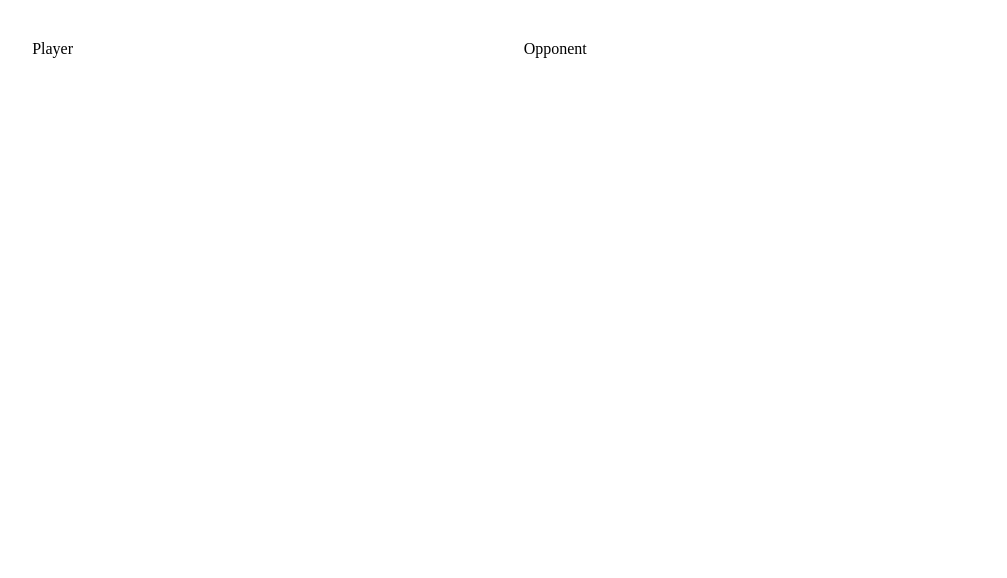
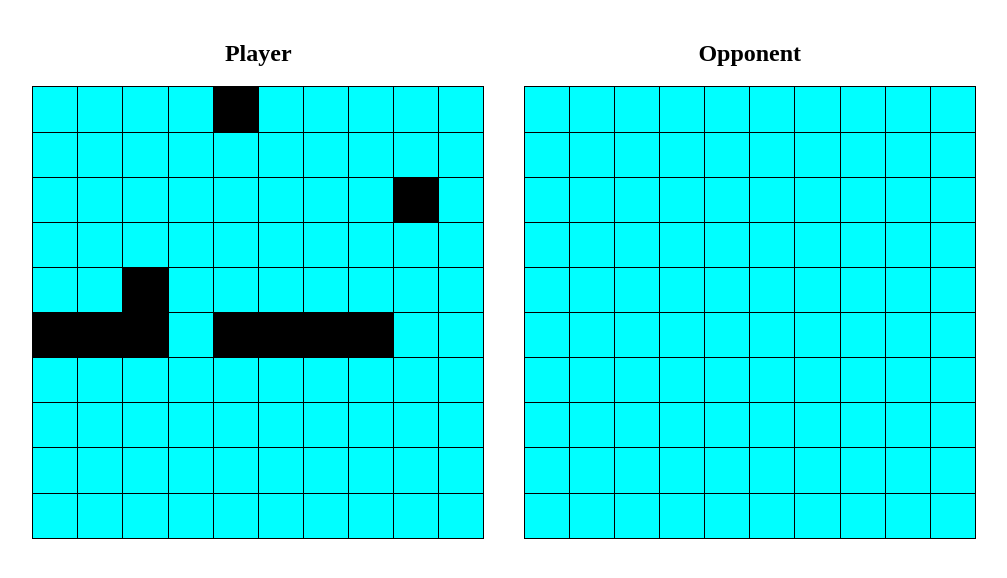
Before and after one commit to TrueGrom/angular-battleship, an Angular app: page / in a window 1280 px wide. Shown: the top 578 px of the page, without its empty margins (136-1143 px from the left). Built offline with nearby package versions, Linux system fonts and the light colour scheme.

Commit message:
Add battlefield improvements

```diff
--- a/src/app/app.component.html
+++ b/src/app/app.component.html
@@ -1,4 +1,7 @@
 <div class="container">
-  <app-game-over class="game-over-container" *ngIf="stopped$ | async"></app-game-over>
+  <app-game-over class="game-over-container" *ngIf="stopped$ | async; else battlefield"></app-game-over>
+</div>
+
+<ng-template #battlefield>
   <app-battlefield class="battlefield-container"></app-battlefield>
-</div>
+</ng-template>
--- a/src/app/battlefield/battlefield-sector/battlefield-sector.component.html
+++ b/src/app/battlefield/battlefield-sector/battlefield-sector.component.html
@@ -1,7 +1,6 @@
 <div class="sector">
   <app-sector-row class="sector-row-container"
-                  *ngFor="let row of sector; index as index"
-                  [index]="index" [row]="row" [opponent]="opponent"
-                  (shot)="onShot($event)">
+                  *ngFor="let row of sector"
+                  [row]="row" [opponent]="opponent">
   </app-sector-row>
 </div>
--- a/src/app/battlefield/battlefield-sector/battlefield-sector.component.ts
+++ b/src/app/battlefield/battlefield-sector/battlefield-sector.component.ts
@@ -1,8 +1,6 @@
-import { ChangeDetectionStrategy, Component, Input, OnInit } from '@angular/core';
+import { ChangeDetectionStrategy, Component, Input } from '@angular/core';
 
-import { TargetCoordinates } from '@core/types';
-import { Cell } from '@core/cell';
-import { GameService } from '@core/game.service';
+import { SectorPlacement } from '@core/types';
 
 @Component({
   selector: 'app-battlefield-sector',
@@ -10,17 +8,10 @@ import { GameService } from '@core/game.service';
   styleUrls: ['./battlefield-sector.component.scss'],
   changeDetection: ChangeDetectionStrategy.OnPush,
 })
-export class BattlefieldSectorComponent implements OnInit {
-  @Input() sector: Cell[][];
+export class BattlefieldSectorComponent {
+  @Input() sector: SectorPlacement;
   @Input() opponent: boolean;
 
-  constructor(private gameService: GameService) { }
-
-  ngOnInit() {
-  }
-
-  onShot(coordinates: TargetCoordinates): void {
-    this.gameService.shootAsPlayer(coordinates);
-  }
+  constructor() { }
 
 }
--- a/src/app/battlefield/battlefield/battlefield.component.html
+++ b/src/app/battlefield/battlefield/battlefield.component.html
@@ -1,10 +1,10 @@
 <div class="battlefield">
   <div class="battlefield-sector-container">
-    Player
+    <div class="player-title"><h2>Player</h2></div>
     <app-battlefield-sector [sector]="playerSector$ | async"></app-battlefield-sector>
   </div>
   <div class="battlefield-sector-container">
-    Opponent
+    <div class="player-title"><h2>Opponent</h2></div>
     <app-battlefield-sector [opponent]="true" [sector]="opponentSector$ | async"></app-battlefield-sector>
   </div>
 </div>
--- a/src/app/battlefield/battlefield/battlefield.component.scss
+++ b/src/app/battlefield/battlefield/battlefield.component.scss
@@ -1,10 +1,18 @@
 .battlefield {
   display: flex;
   flex-direction: row;
-  padding: 2%;
+  padding: 0 2%;
+
+  @media (max-width: 768px) {
+    flex-direction: column-reverse;
+  }
 }
 
 .battlefield-sector-container {
   width: 100%;
   padding: 2%;
 }
+
+.player-title {
+  text-align: center;
+}
--- a/src/app/battlefield/battlefield/battlefield.component.ts
+++ b/src/app/battlefield/battlefield/battlefield.component.ts
@@ -4,6 +4,7 @@ import { GameService } from '@core/game.service';
 import { SectorPlacement } from '@core/types';
 
 import { Observable } from 'rxjs';
+import { pluck } from 'rxjs/operators';
 
 @Component({
   selector: 'app-battlefield',
@@ -21,8 +22,8 @@ export class BattlefieldComponent implements OnInit {
   }
 
   ngOnInit() {
-    this.playerSector$ = this.gameService.playerSectorPlacement$;
-    this.opponentSector$ = this.gameService.opponentSectorPlacement$;
+    this.playerSector$ = this.gameService.state$.pipe(pluck('playerSector'));
+    this.opponentSector$ = this.gameService.state$.pipe(pluck('opponentSector'));
   }
 
 }
--- a/src/app/battlefield/sector-row/sector-row.component.html
+++ b/src/app/battlefield/sector-row/sector-row.component.html
@@ -1,7 +1,6 @@
 <div class="sector-row">
   <app-sector-cell class="sector-cell-container"
-                   *ngFor="let cell of row; index as index; trackBy: trackByFn"
-                   [index]="index" [cell]="cell" [opponent]="opponent"
-                   (shot)="onCellShot($event)">
+                   *ngFor="let cell of row; trackBy: trackByFn"
+                   [cell]="cell" [opponent]="opponent">
   </app-sector-cell>
 </div>
--- a/src/app/battlefield/sector-row/sector-row.component.ts
+++ b/src/app/battlefield/sector-row/sector-row.component.ts
@@ -1,4 +1,4 @@
-import { ChangeDetectionStrategy, Component, EventEmitter, Input, OnInit, Output } from '@angular/core';
+import { ChangeDetectionStrategy, Component, EventEmitter, Input, Output } from '@angular/core';
 
 import { Cell } from '@core/cell';
 import { TargetCoordinates } from '@core/types';
@@ -9,21 +9,13 @@ import { TargetCoordinates } from '@core/types';
   styleUrls: ['./sector-row.component.scss'],
   changeDetection: ChangeDetectionStrategy.OnPush,
 })
-export class SectorRowComponent implements OnInit {
-  @Input() index: number;
+export class SectorRowComponent {
   @Input() row: Cell[];
   @Input() opponent: boolean;
   @Output() shot: EventEmitter<TargetCoordinates> = new EventEmitter<TargetCoordinates>();
 
   constructor() { }
 
-  ngOnInit() {
-  }
-
-  onCellShot(cellIndex: number) {
-    this.shot.emit([this.index, cellIndex]);
-  }
-
   trackByFn(index: number, cell: Cell) {
     return cell.type;
   }
```
